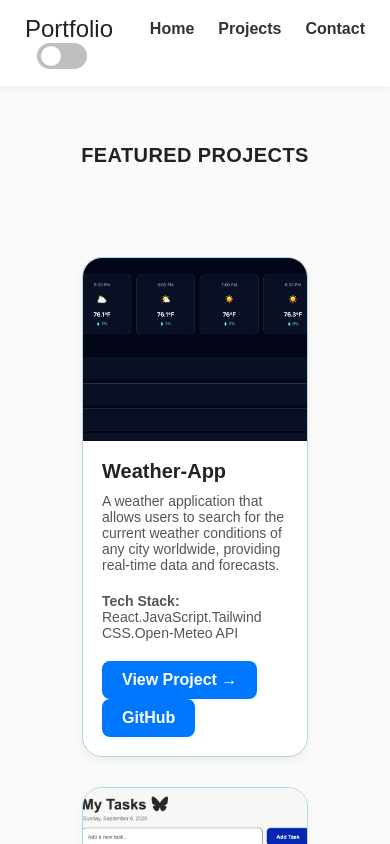
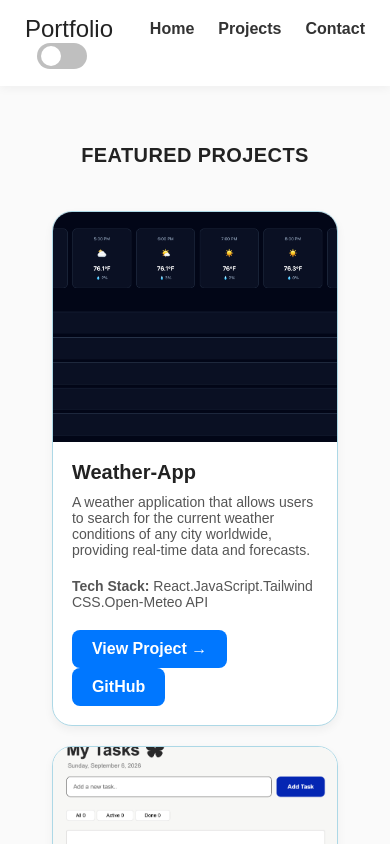
Before and after one commit to karoline-sol/Software-Engineering-portfolio, a React (Vite) app: page /Software-Engineering-portfolio/portfolio in a window 390 px wide. Shown: the top 844 px of the page. Built offline with nearby package versions, Linux system fonts and the light colour scheme.

Commit message:
fixed project card mobile view layout

```diff
--- a/my-portfolio/src/Styles/portfolio.css
+++ b/my-portfolio/src/Styles/portfolio.css
@@ -120,3 +120,18 @@
 .project-demo.show {
   opacity: 1;
 }
+
+@media (max-width: 768px) {
+  .projects-grid {
+    flex-direction: column;
+    align-items: center;
+    gap: 20px;
+    padding: 1rem;
+    margin: 20px;
+  }
+
+  .project-card {
+    width: 90%;
+    height: auto;
+  }
+}
```
